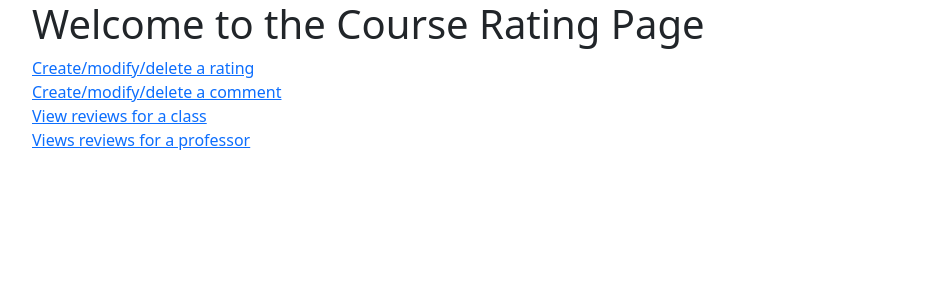
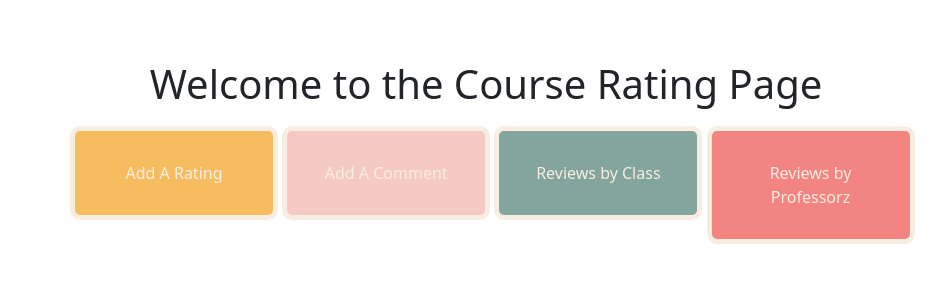
Before and after one commit to Skylarhaskiell/CS4750, a PHP site: page / in a window 1280 px wide. Shown: the top 300 px of the page, without its empty margins (50-996 px from the left). Run offline with PHP 8.4, Linux system fonts and the light colour scheme.

Commit message:
updating auto increment and stylizing

```diff
--- a/index.html
+++ b/index.html
@@ -43,16 +43,8 @@
 </head>
 
 <body>
-<div class="container">
-  <h1>Welcome to the Course Rating Page</h1>
-
-  <a href="rating_simpleform.php">Create/modify/delete a rating</a>
-  <br>
-  <a href="simpleform.php">Create/modify/delete a comment</a>
-  <br>
-  <a href = "viewclass.php"> View reviews for a class</a>
-  <br>
-  <a href = "viewprofessor.php"> Views reviews for a professor</a>
+<div class="container" >
+  <h1 class = 'header'>Welcome to the Course Rating Page</h1>
 
 
 
@@ -65,6 +57,68 @@
   <!-- for local -->
   <!-- <script src="your-js-file.js"></script> -->
 
+
+  <br>
+  <div class="div1" style="background-color: #f6bd60">
+    <a class='text1' href="rating_simpleform.php">Add A Rating</a>
+  </div>
+  <div class="div1" style="background-color: #f5cac3">
+    <a class='text1' href="simpleform.php">Add A Comment</a>
+  </div>
+  <div class="div1" style="background-color: #84a59d">
+    <a class='text1' href = "viewclass.php"> Reviews by Class</a>
+  </div>
+  <div class="div1" style="background-color: #f28482">
+    <a class='text1' href = "viewprofessor.php"> Reviews by Professorz</a>
+  </div>
+
+  <style>
+    .container {
+      padding:50px;
+  }
+  </style>
+
+  <style>
+    .div1 {
+      display: inline-block;
+      vertical-align: top;
+      display: inline-block;
+      vertical-align: top;
+      width: 20%;
+      display: inline-block;
+      vertical-align: top;
+      padding: 30px;
+      text-align:center;
+      border-radius: 10px;
+      border-color: #f7ede2;
+      border-width: 5px;
+      border-style: solid;
+  }
+</style>
+
+<style>
+  .text1 {
+    color: #f7ede2;
+    text-decoration: none;
+}
+</style>
+
+<style>
+  .header {
+    display: inline-block;
+    vertical-align: top;
+    display: inline-block;
+    vertical-align: top;
+    width: 80%;
+    display: inline-block;
+    vertical-align: top;
+    padding: 10px;
+    text-align:center;
+    margin-left: auto;
+    margin-right: auto;
+}
+</style>
+
 </div>
 </body>
 </html>
```
Also changed, not shown: simpleform.php (+3 -5 lines), 4750_CreateTables.sql, 1 other file.
